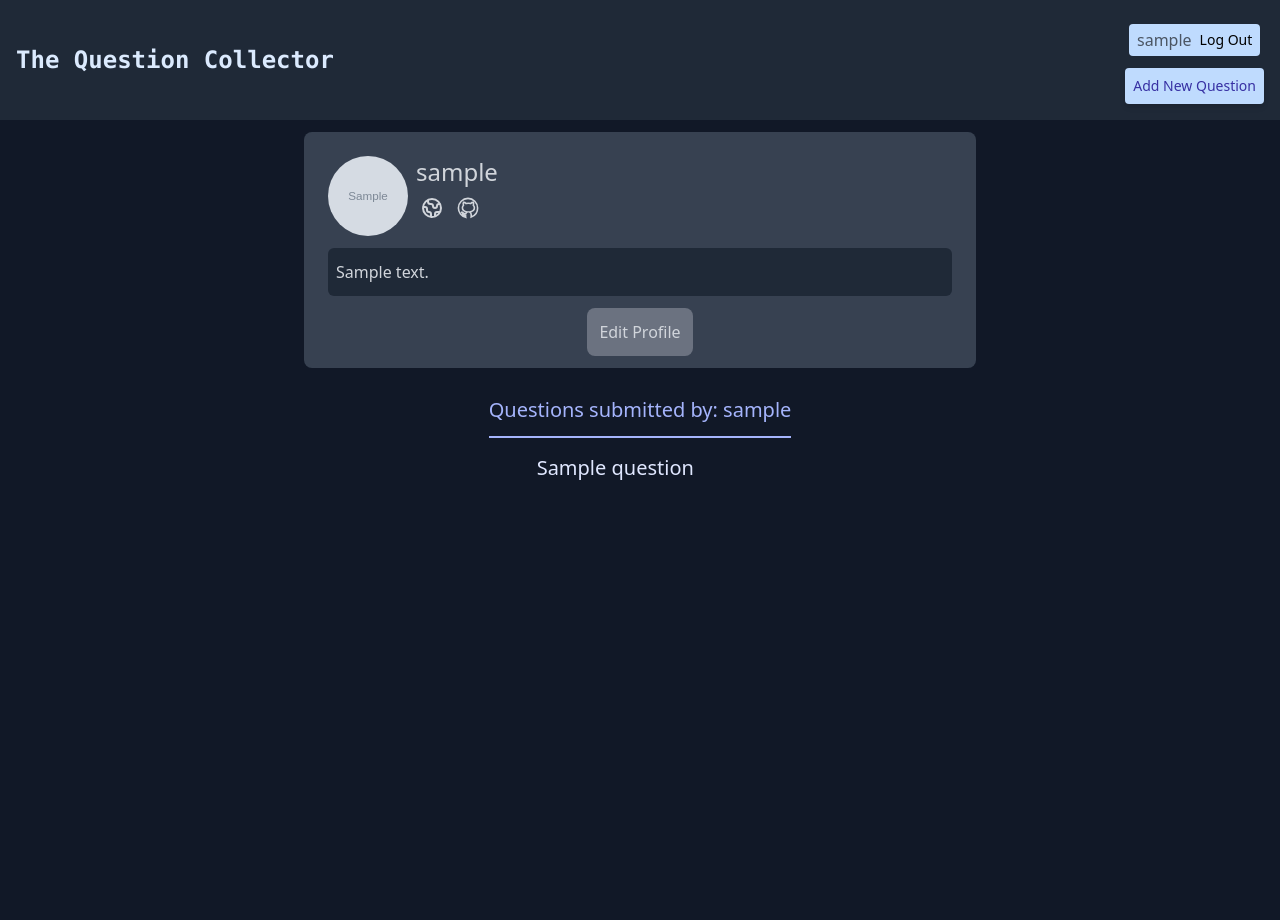
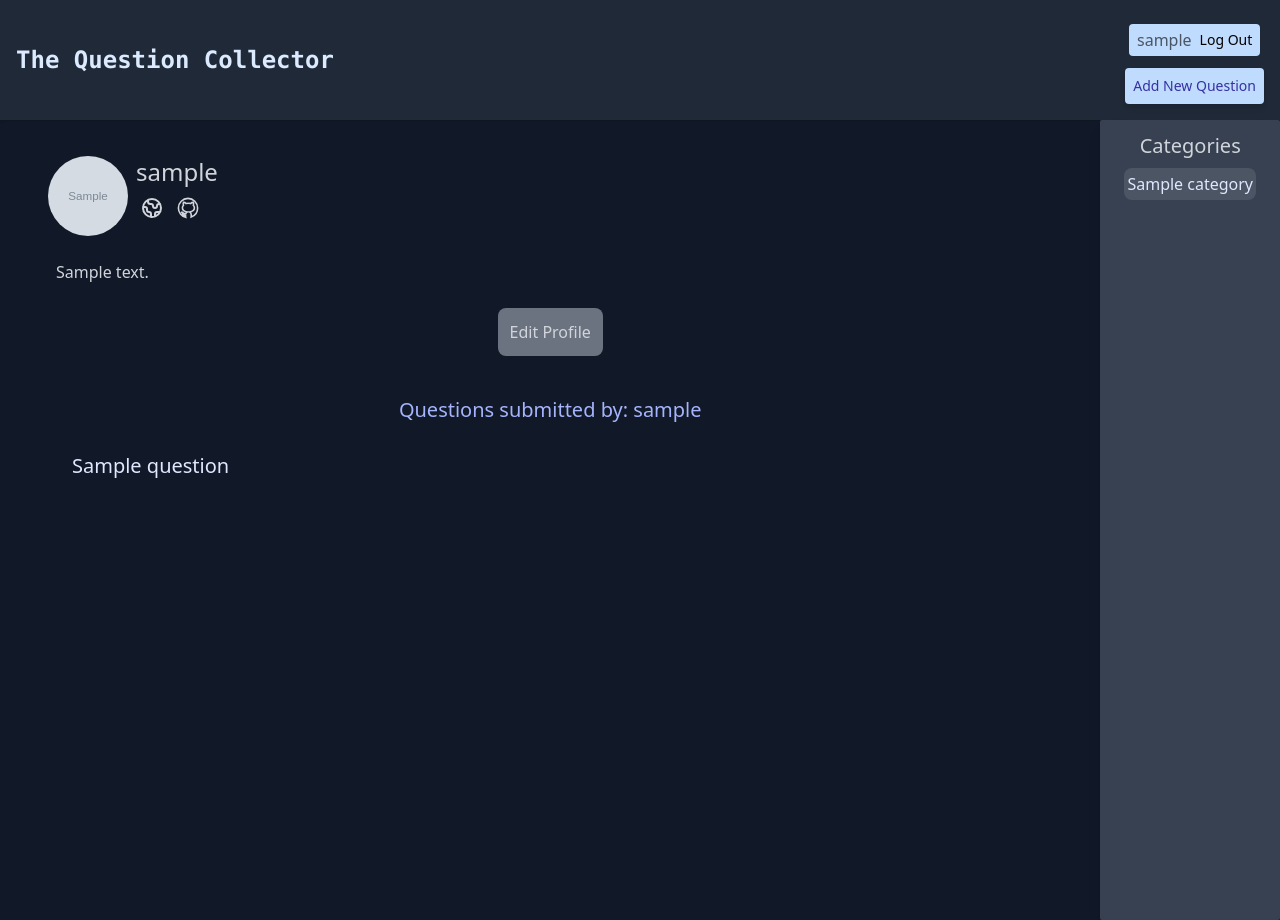
Before and after one commit to TKB-Web-Agency/the_question_collector, a Django app: a page that uses home/templates/home/base.html in a window 1280 px wide. Before the commit the page ends 480 px from the top, so only its background shows below. Run offline with Django 3.2, Linux system fonts and the light colour scheme; a user stored in the database is signed in; tables that the repository leaves empty hold one stand-in row (values such as "Sample post"); grey boxes marked "Sample" are stand-in pictures; some libraries are stand-ins or nearby versions.

Commit message:
added context processor for categories; added sidebar; styled profile, homepage, & base templates;

```diff
--- a/accounts/templates/accounts/profile.html
+++ b/accounts/templates/accounts/profile.html
@@ -1,10 +1,11 @@
 {% extends 'home/base.html' %}
 
 {% block content %}
-<div class="pb-12 grid place-items-center">
+<div class="block w-full mx-6">
 
-	<div class="w-full md:w-[42rem] grid place-items-center">
-		<div class="mt-3 mb-1 mx-3 rounded-lg bg-gray-700 text-gray-300 w-11/12 md:w-full">
+	<!-- Profile box -->
+	<section class="w-full grid place-items-center">
+		<div class="mt-3 mb-1 mx-3 text-gray-300 w-11/12 md:w-full">
 			<div class="flex items-center">
 				<div class="w-20 h-20 rounded-full overflow-hidden mt-6 ml-6">
 					<img class="h-20 object-cover" src="{{ author.picture }}" alt="">
@@ -55,7 +56,7 @@
 					</div>
 				</div>
 			</div>
-			<div class="mx-6 px-2 rounded-md bg-gray-800 text-gray-300">
+			<div class="mx-6 px-2 rounded-md bg-gray-00 text-gray-300">
 				<p class="text-gray-300 my-3 py-3">{{ author.about| safe }}</p>
 			</div>
 			{% if user.is_authenticated and user == author %}
@@ -63,12 +64,12 @@
 				<a class="rounded-lg p-3 bg-gray-500" href="{% url 'accounts:edit_profile' author=author   %}">Edit Profile</a>
 			</div>
 			{% endif %}
-		</div>
+		</section>
 
 <section class="mx-auto mt-6">
-	<h1 class="pb-3 text-xl text-center text-indigo-300 border-b-2 border-indigo-300">Questions submitted by: {{ author.username }}</h1>
+	<h1 class="pb-3 text-xl text-center text-indigo-300">Questions submitted by: {{ author.username }}</h1>
 	{% include 'home/question_list.html' %}
 </section>
 
-	</div>
-	{% endblock %}
+		</div>
+		{% endblock %}
--- /dev/null
+++ b/home/custom_context_processor.py
@@ -0,0 +1,6 @@
+from .models import Categories
+
+def sidebar_categories(request):
+    return {
+            'all_categories': Categories.objects.all()
+            }
--- a/home/templates/home/base.html
+++ b/home/templates/home/base.html
@@ -1,13 +1,15 @@
 {% load tailwind_tags %}
 {% tailwind_css %}
 <meta content="width=device-width, initial-scale=1" name="viewport" />
-<body class="bg-gray-900 dark:bg-gray-800">
+<body class="bg-gray-900">
 
 	{% include 'home/header.html' %}
+	<section class="flex justify-between">
 
 	{% block content %}
 	{% endblock %}
 
-
+	{% include 'home/sidebar.html' %}
+</section>
 
 </body>
--- a/home/templates/home/header.html
+++ b/home/templates/home/header.html
@@ -1,5 +1,5 @@
 
-<div class="bg-gray-800 p-4 text-center md:flex justify-between items-center">
+<div class="bg-gray-800 shadow p-4 text-center md:flex justify-between items-center">
 	<a href="{% url 'home:homepage' %}"><h1 class="text-blue-100 font-mono font-bold text-2xl " >The Question Collector</h1></a>
 
 	{% if user.is_authenticated %}
--- a/home/templates/home/homepage.html
+++ b/home/templates/home/homepage.html
@@ -1,12 +1,13 @@
 {% extends "home/base.html" %}
 
 {% block content %}
+<section class="mt-12 ml-2 md:ml-6 block">
 {% if category %}
-<div class="mt-12 grid place-items-center">
+<div class="">
 <h1 class="text-indigo-200 text-2xl">Questions Filtered By: {{ category }}</h1>
 </div>
 {% endif %}
 
 {% include 'home/question_list.html' %}
-
+</section>
 {% endblock %}
--- /dev/null
+++ b/home/templates/home/sidebar.html
@@ -0,0 +1,14 @@
+<section class="hidden md:block bg-gray-700 shadow-lg h-screen rounded-sm px-6 py-3 w-52 text-center">
+	<h1 class="text-xl text-gray-300">Categories</h1>
+	{% for category in all_categories %}
+
+	<ul class="">
+		<li class="py-2">
+			<a href="{% url 'home:filter_by' slug=category.slug %}">
+				<p class="py-1 bg-gray-600 rounded-lg text-md text-indigo-100 min-w-min">{{ category.title }}</p>
+			</a>
+		</li>
+	</ul>
+	{% endfor %}
+
+</section>
--- a/the_question_collector/settings.py
+++ b/the_question_collector/settings.py
@@ -69,6 +69,7 @@ TEMPLATES = [
                 'django.template.context_processors.request',
                 'django.contrib.auth.context_processors.auth',
                 'django.contrib.messages.context_processors.messages',
+                'home.custom_context_processor.sidebar_categories',
             ],
         },
     },
--- a/theme/static/css/dist/styles.css
+++ b/theme/static/css/dist/styles.css
@@ -838,6 +838,9 @@ select {
 .ml-12 {
 	margin-left: 3rem;
 }
+.mr-6 {
+	margin-right: 1.5rem;
+}
 .block {
 	display: block;
 }
@@ -862,6 +865,9 @@ select {
 .h-6 {
 	height: 1.5rem;
 }
+.h-full {
+	height: 100%;
+}
 .w-full {
 	width: 100%;
 }
@@ -885,6 +891,14 @@ select {
 }
 .w-\[65ch\] {
 	width: 65ch;
+}
+.w-screen {
+	width: 100vw;
+}
+.min-w-min {
+	min-width: -webkit-min-content;
+	min-width: -moz-min-content;
+	min-width: min-content;
 }
 .max-w-prose {
 	max-width: 65ch;
@@ -928,15 +942,35 @@ select {
 .rounded {
 	border-radius: 0.25rem;
 }
+.rounded-sm {
+	border-radius: 0.125rem;
+}
 .border-2 {
 	border-width: 2px;
+}
+.border {
+	border-width: 1px;
 }
 .border-b-2 {
 	border-bottom-width: 2px;
 }
+.border-r {
+	border-right-width: 1px;
+}
+.border-l {
+	border-left-width: 1px;
+}
 .border-indigo-300 {
 	--tw-border-opacity: 1;
 	border-color: rgba(165, 180, 252, var(--tw-border-opacity));
+}
+.border-gray-600 {
+	--tw-border-opacity: 1;
+	border-color: rgba(75, 85, 99, var(--tw-border-opacity));
+}
+.border-gray-500 {
+	--tw-border-opacity: 1;
+	border-color: rgba(107, 114, 128, var(--tw-border-opacity));
 }
 .border-opacity-50 {
 	--tw-border-opacity: 0.5;
@@ -973,6 +1007,41 @@ select {
 .bg-gray-900 {
 	--tw-bg-opacity: 1;
 	background-color: rgba(17, 24, 39, var(--tw-bg-opacity));
+}
+.bg-gray-600 {
+	--tw-bg-opacity: 1;
+	background-color: rgba(75, 85, 99, var(--tw-bg-opacity));
+}
+.bg-black {
+	--tw-bg-opacity: 1;
+	background-color: rgba(0, 0, 0, var(--tw-bg-opacity));
+}
+.bg-gradient-to-r {
+	background-image: linear-gradient(to right, var(--tw-gradient-stops));
+}
+.from-green-400 {
+	--tw-gradient-from: #34d399;
+	--tw-gradient-stops: var(--tw-gradient-from), var(--tw-gradient-to, rgba(52, 211, 153, 0));
+}
+.from-gray-600 {
+	--tw-gradient-from: #4b5563;
+	--tw-gradient-stops: var(--tw-gradient-from), var(--tw-gradient-to, rgba(75, 85, 99, 0));
+}
+.from-gray-700 {
+	--tw-gradient-from: #374151;
+	--tw-gradient-stops: var(--tw-gradient-from), var(--tw-gradient-to, rgba(55, 65, 81, 0));
+}
+.to-blue-500 {
+	--tw-gradient-to: #3b82f6;
+}
+.to-gray-500 {
+	--tw-gradient-to: #6b7280;
+}
+.to-gray-700 {
+	--tw-gradient-to: #374151;
+}
+.to-gray-800 {
+	--tw-gradient-to: #1f2937;
 }
 .object-cover {
 	-o-object-fit: cover;
@@ -1015,6 +1084,22 @@ select {
 .py-4 {
 	padding-top: 1rem;
 	padding-bottom: 1rem;
+}
+.px-6 {
+	padding-left: 1.5rem;
+	padding-right: 1.5rem;
+}
+.py-2 {
+	padding-top: 0.5rem;
+	padding-bottom: 0.5rem;
+}
+.py-1 {
+	padding-top: 0.25rem;
+	padding-bottom: 0.25rem;
+}
+.py-12 {
+	padding-top: 3rem;
+	padding-bottom: 3rem;
 }
 .pb-12 {
 	padding-bottom: 3rem;
@@ -1141,6 +1226,10 @@ select {
 	--tw-text-opacity: 1;
 	color: rgba(79, 70, 229, var(--tw-text-opacity));
 }
+.text-gray-900 {
+	--tw-text-opacity: 1;
+	color: rgba(17, 24, 39, var(--tw-text-opacity));
+}
 .underline {
 	text-decoration: underline;
 }
@@ -1149,6 +1238,14 @@ select {
 }
 .shadow-md {
 	--tw-shadow: 0 4px 6px -1px rgba(0, 0, 0, 0.1), 0 2px 4px -1px rgba(0, 0, 0, 0.06);
+	box-shadow: var(--tw-ring-offset-shadow, 0 0 #0000), var(--tw-ring-shadow, 0 0 #0000), var(--tw-shadow);
+}
+.shadow {
+	--tw-shadow: 0 1px 3px 0 rgba(0, 0, 0, 0.1), 0 1px 2px 0 rgba(0, 0, 0, 0.06);
+	box-shadow: var(--tw-ring-offset-shadow, 0 0 #0000), var(--tw-ring-shadow, 0 0 #0000), var(--tw-shadow);
+}
+.shadow-lg {
+	--tw-shadow: 0 10px 15px -3px rgba(0, 0, 0, 0.1), 0 4px 6px -2px rgba(0, 0, 0, 0.05);
 	box-shadow: var(--tw-ring-offset-shadow, 0 0 #0000), var(--tw-ring-shadow, 0 0 #0000), var(--tw-shadow);
 }
 .filter {
@@ -1210,6 +1307,14 @@ select {
 		margin-right: 1.5rem;
 	}
 
+	.md\:ml-6 {
+		margin-left: 1.5rem;
+	}
+
+	.md\:block {
+		display: block;
+	}
+
 	.md\:flex {
 		display: flex;
 	}
@@ -1222,6 +1327,16 @@ select {
 		width: 100%;
 	}
 
+	.md\:w-screen {
+		width: 100vw;
+	}
+
+	.md\:w-max {
+		width: -webkit-max-content;
+		width: -moz-max-content;
+		width: max-content;
+	}
+
 	.md\:pl-12 {
 		padding-left: 3rem;
 	}
```
